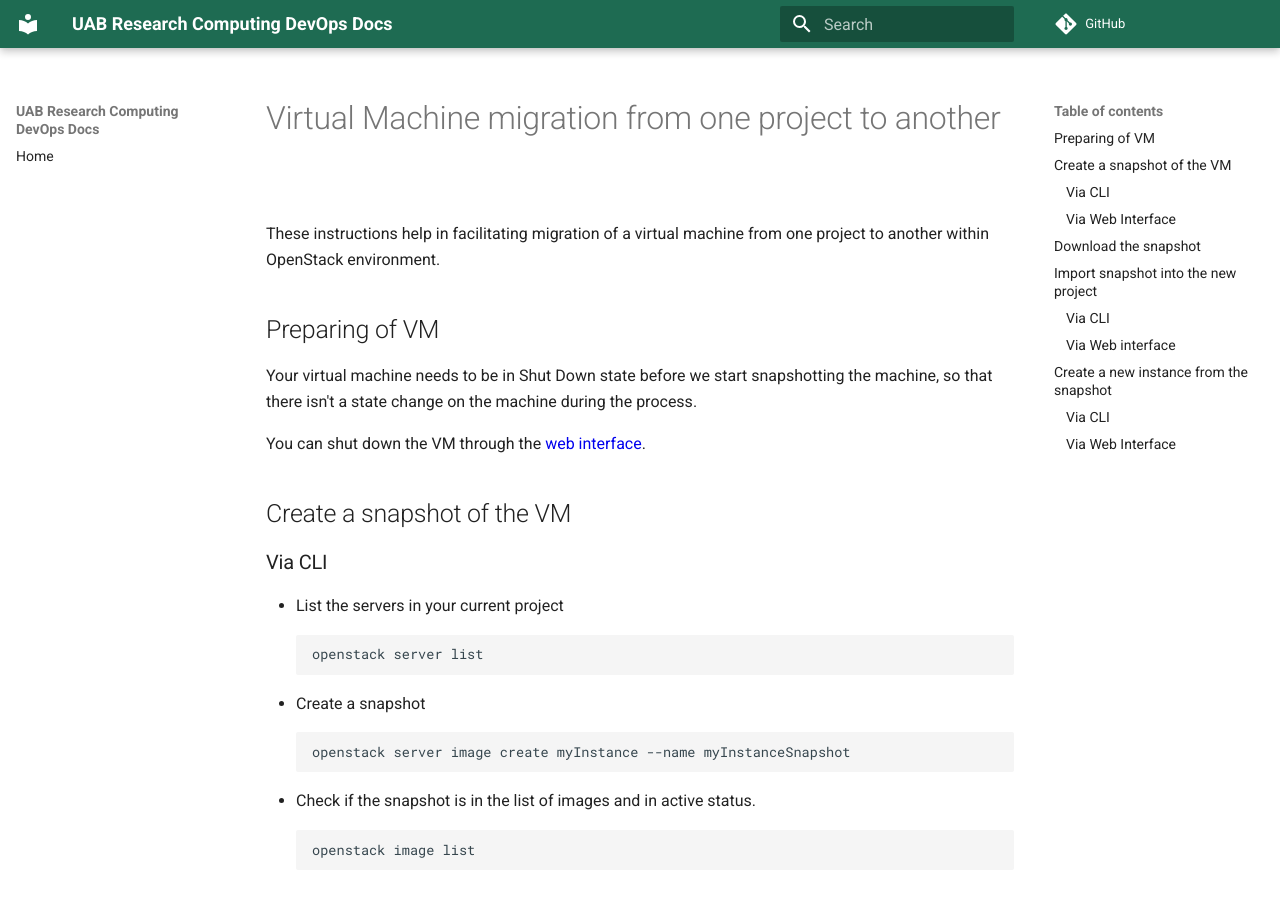
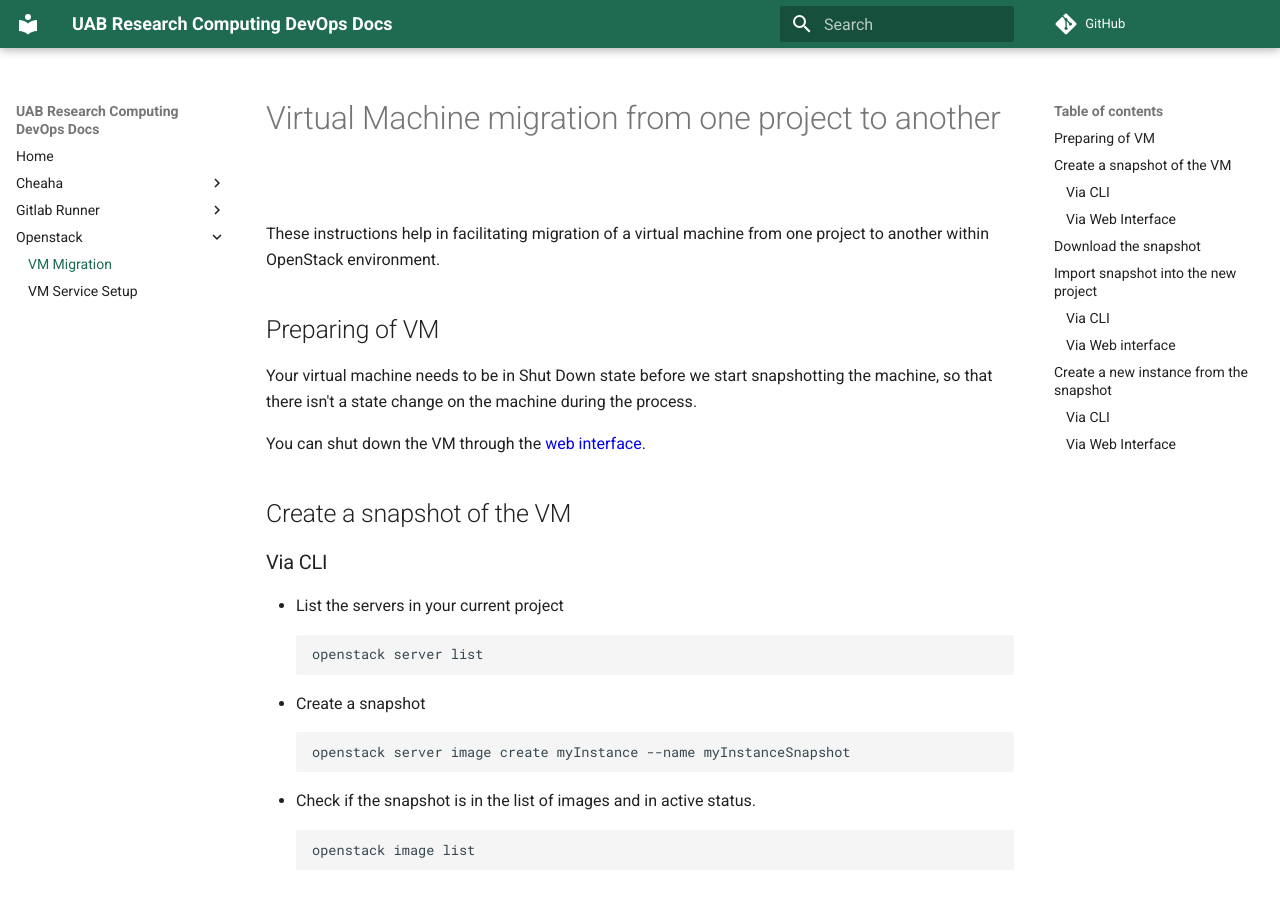
Before and after one commit to uabrc/devops-docs, an MkDocs documentation site: the page built from docs/openstack/vm_migration.md, in a window 1280 px wide and 900 px high. Shown: the top 897 px of the window. Built offline with MkDocs 1.6.1 and Material for MkDocs 9.7.7, drawn with Linux system fonts in a browser that asks for light colours; comment, search, counter and statistics services are not loaded.

Commit message:
Add content to nav

```diff
--- a/mkdocs.yml
+++ b/mkdocs.yml
@@ -43,3 +43,11 @@ plugins:
 
 nav:
   - Home: index.md
+  - Cheaha:
+    - Archiving Modules: cheaha/archiving_modules.md
+    - Shell Commands: cheaha/shell_commands.md
+  - Gitlab Runner:
+    - Personal Gitlab Runner Setup: gitlab_runner/personal_gitlab_runner_setup.md
+  - Openstack:
+    - VM Migration: openstack/vm_migration.md
+    - VM Service Setup: service/service_setup.md
```
